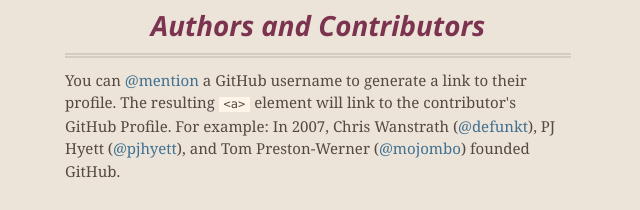
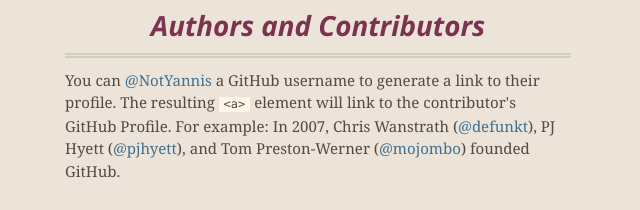
Before and after one commit to Varr0/Varr0.github.io, a plain HTML site: page index.html in a window 1280 px wide. Shown: the part 1018-1228 px from the top of the page, 322-962 px from the left. Drawn offline with nearby package versions, Linux system fonts and the light colour scheme.

Commit message:
Update index.html

```diff
--- a/index.html
+++ b/index.html
@@ -70,7 +70,7 @@ $ git checkout gh-pages
 <h3>
 <a name="authors-and-contributors" class="anchor" href="#authors-and-contributors"><span class="octicon octicon-link"></span></a>Authors and Contributors</h3>
 
-<p>You can <a href="https://github.com/blog/821" class="user-mention">@mention</a> a GitHub username to generate a link to their profile. The resulting <code>&lt;a&gt;</code> element will link to the contributor's GitHub Profile. For example: In 2007, Chris Wanstrath (<a href="https://github.com/defunkt" class="user-mention">@defunkt</a>), PJ Hyett (<a href="https://github.com/pjhyett" class="user-mention">@pjhyett</a>), and Tom Preston-Werner (<a href="https://github.com/mojombo" class="user-mention">@mojombo</a>) founded GitHub.</p>
+<p>You can <a href="https://github.com/blog/821" class="user-mention">@NotYannis</a> a GitHub username to generate a link to their profile. The resulting <code>&lt;a&gt;</code> element will link to the contributor's GitHub Profile. For example: In 2007, Chris Wanstrath (<a href="https://github.com/defunkt" class="user-mention">@defunkt</a>), PJ Hyett (<a href="https://github.com/pjhyett" class="user-mention">@pjhyett</a>), and Tom Preston-Werner (<a href="https://github.com/mojombo" class="user-mention">@mojombo</a>) founded GitHub.</p>
 
 <h3>
 <a name="support-or-contact" class="anchor" href="#support-or-contact"><span class="octicon octicon-link"></span></a>Support or Contact</h3>
```
